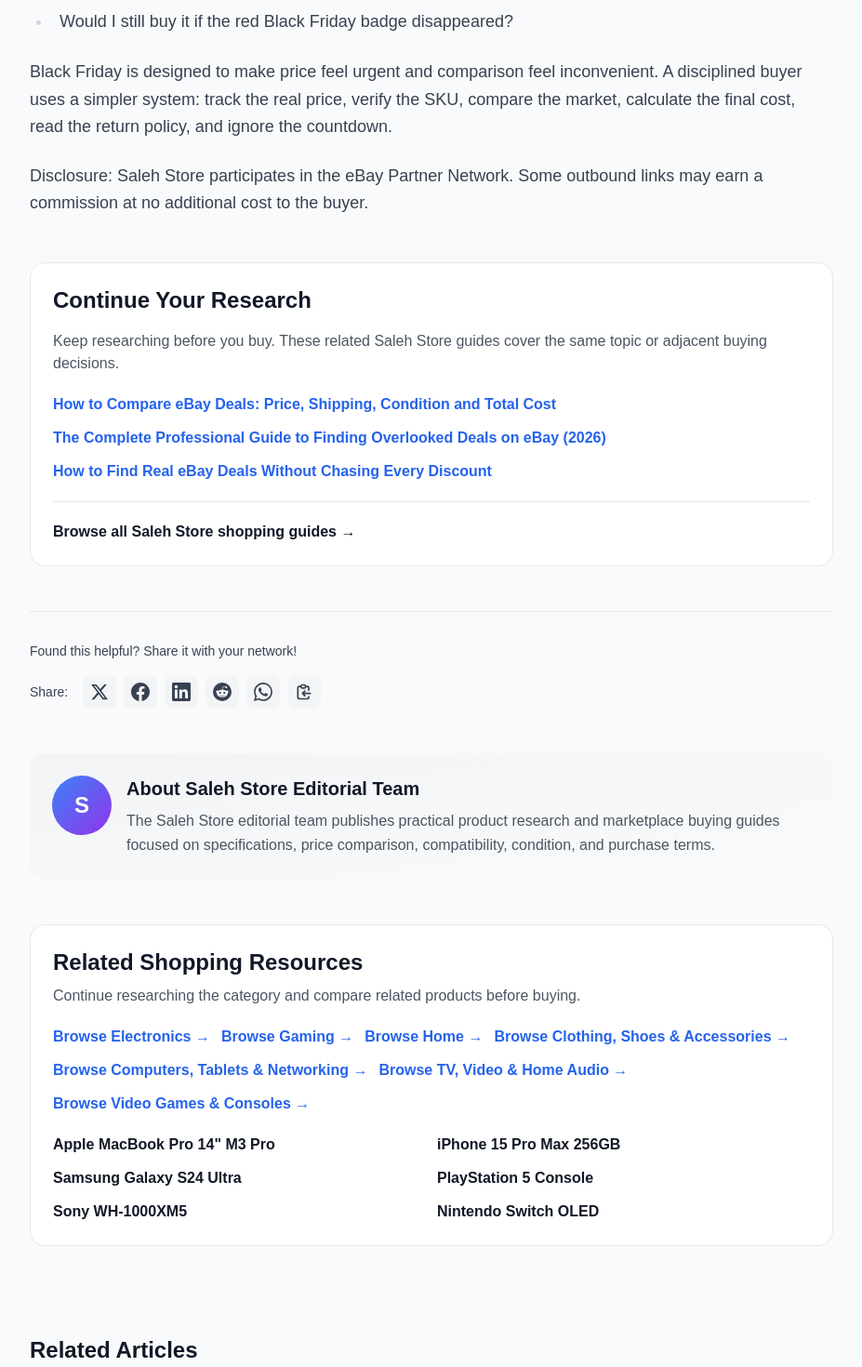
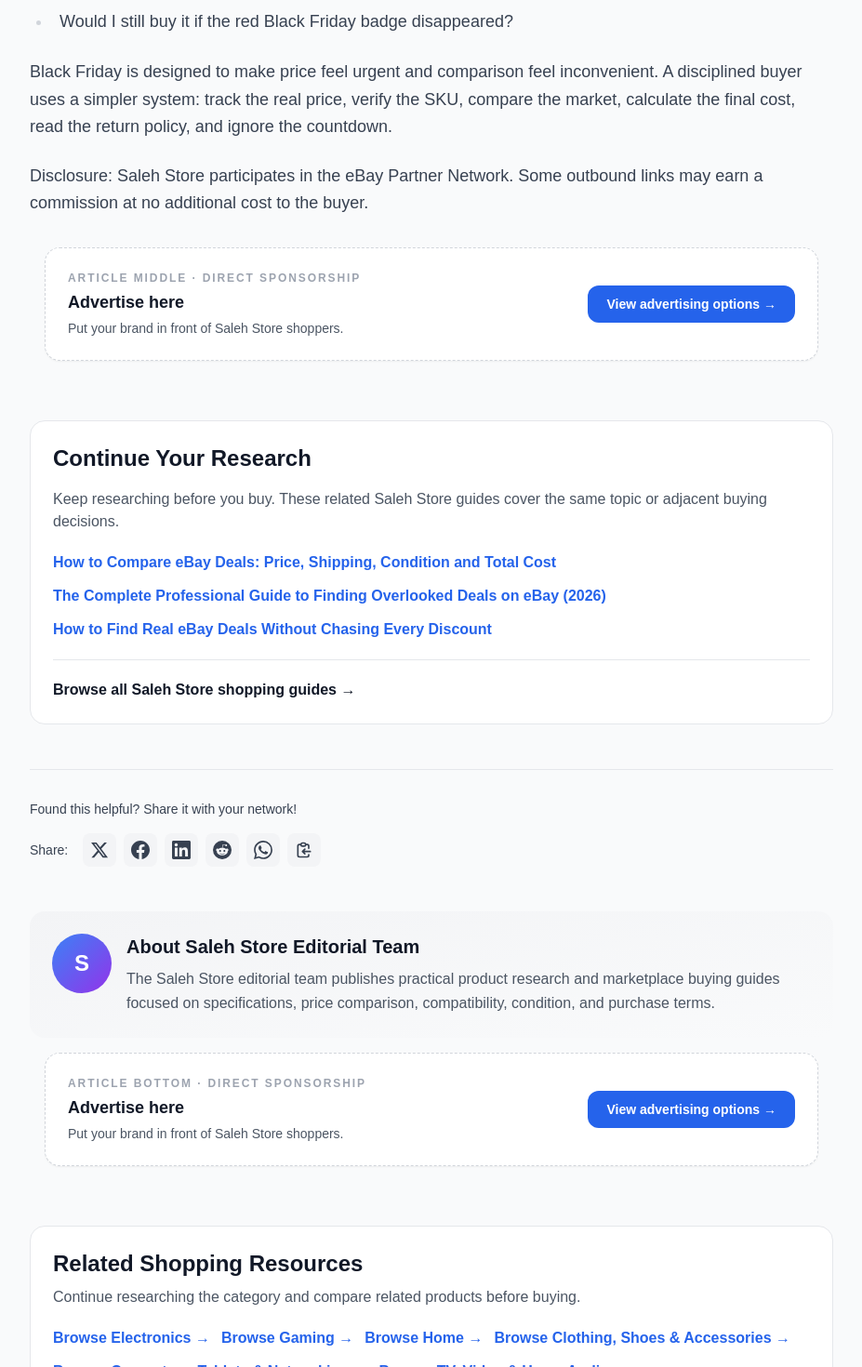
Before and after one commit to SamoTech/ebay-store, a Next.js app: page /blog/modern-anatomy-of-black-friday-how-deals-actually-work in a window 1280 px wide. Shown: the part 6026-7496 px from the top of the page at 93% size, without its empty margins (176-1103 px from the left). Built offline with nearby package versions, Linux system fonts and the light colour scheme; no server answers.

Commit message:
feat(sponsorship): add article advertising placements

```diff
--- a/app/blog/[slug]/page.tsx
+++ b/app/blog/[slug]/page.tsx
@@ -9,6 +9,7 @@ import { absoluteUrl } from '../../../lib/site';
 import { generateArticleSchema, generateBreadcrumbSchema, SchemaScript } from '../../../lib/schema';
 import AdSenseBlock from '../../../components/AdSenseBlock';
 import { getRelatedBlogPosts } from '../../../lib/related-blog-posts';
+import SponsorSlot from '../../../components/SponsorSlot';
 
 interface BlogPostPageProps {
   params: Promise<{
@@ -228,6 +229,8 @@ export default async function BlogPostPage({ params }: BlogPostPageProps) {
           dangerouslySetInnerHTML={{ __html: contentHtml }}
         />
 
+        <SponsorSlot slot="article-middle" className="px-0 py-4" />
+
         {/* Internal Linking */}
         <section className="mt-12 p-6 rounded-2xl bg-white dark:bg-gray-800 border border-gray-200 dark:border-gray-700" aria-labelledby="continue-reading">
           <h2 id="continue-reading" className="text-2xl font-bold text-gray-900 dark:text-white mb-4">Continue Your Research</h2>
@@ -279,6 +282,8 @@ export default async function BlogPostPage({ params }: BlogPostPageProps) {
             </div>
           </div>
         </div>
+
+        <SponsorSlot slot="article-bottom" className="px-0 py-4" />
       </article>
 
       {/* Related Shopping Resources */}
```
